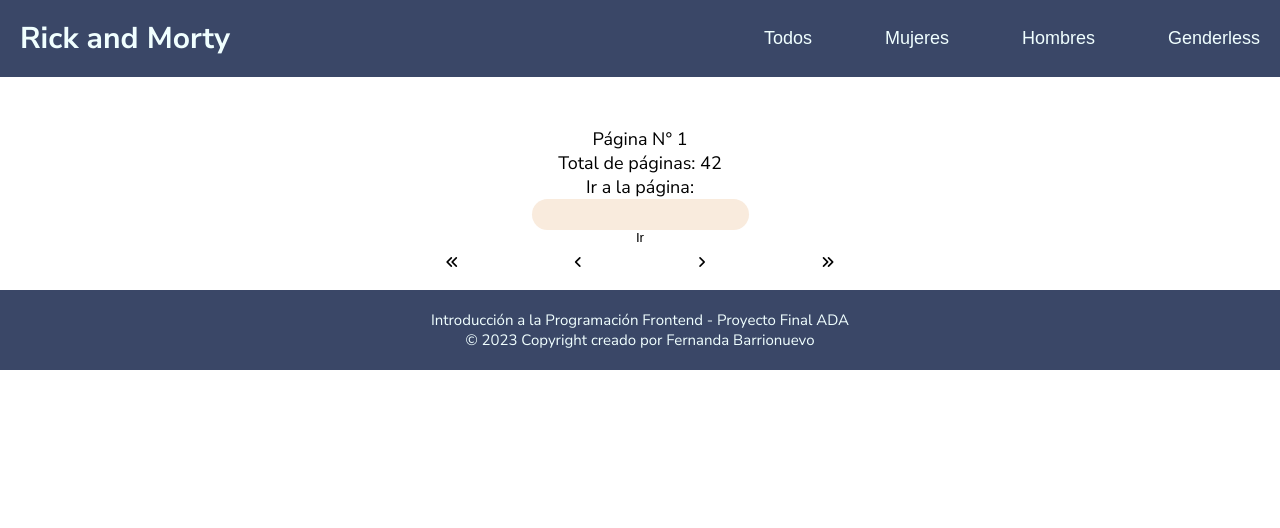
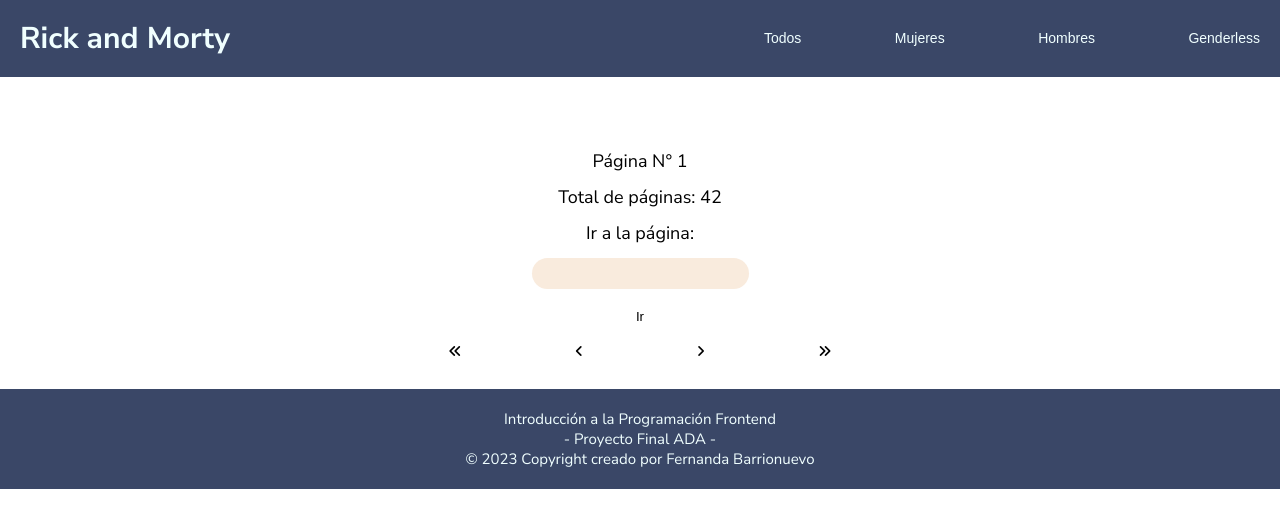
Before and after one commit to fernandabarrionuevo/proyecto_final_front_end_ADA, a plain HTML site: page index.html in a window 1280 px wide. Drawn offline with Linux system fonts and the light colour scheme; no server answers.

Commit message:
second commit

```diff
--- a/index.html
+++ b/index.html
@@ -51,7 +51,7 @@
         </div>
     </main>
     <footer>
-        <p>Introducción a la Programación Frontend - Proyecto Final ADA<br>© 2023 Copyright creado por Fernanda Barrionuevo</p>
+        <p>Introducción a la Programación Frontend<br>- Proyecto Final ADA -<br>© 2023 Copyright creado por Fernanda Barrionuevo</p>
     </footer>
 
     <script src="script.js"></script>
--- a/style.css
+++ b/style.css
@@ -44,7 +44,7 @@ button{
 
 .nav__filter li button{
     color: azure;
-    font-size: 1.8rem;
+    font-size: 1.4rem;
 }
 
 .nav__filter{
@@ -58,7 +58,7 @@ button{
 /*----------------MAIN----------------*/
 
 main{
-    padding: 2rem 1rem;
+    padding: 3rem 2rem;
     font-size: 1.8rem;
 }
 
@@ -109,8 +109,12 @@ main{
 }
 
 .character__info{
-    padding: 1rem;
+    padding: 2rem;
     align-self: start;
+}
+
+#btnExpand{
+    padding-bottom: 1.5rem;
 }
 
 /*----------------PAGES----------------*/
@@ -122,11 +126,16 @@ main{
     margin-top: 2rem;
 }
 
+.pagination span{
+    margin-top: 1.2rem;
+}
+
 #specificPage{
     background-color: #f9ebdd;
     padding: .8rem 2rem;
     border-radius: 20px;
     border-style: none;
+    margin: 1.3rem 0 2rem;
 }
 
 #specificPage:focus{
@@ -136,7 +145,7 @@ main{
 .pages__container{
     display: flex;
     width: 40%;
-    margin-top: 1rem;
+    margin-top: 2rem;
     justify-content: space-around;
 }
 
```
